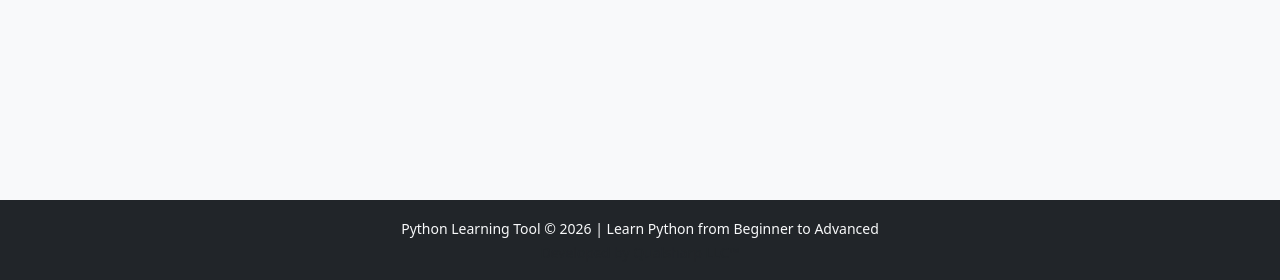
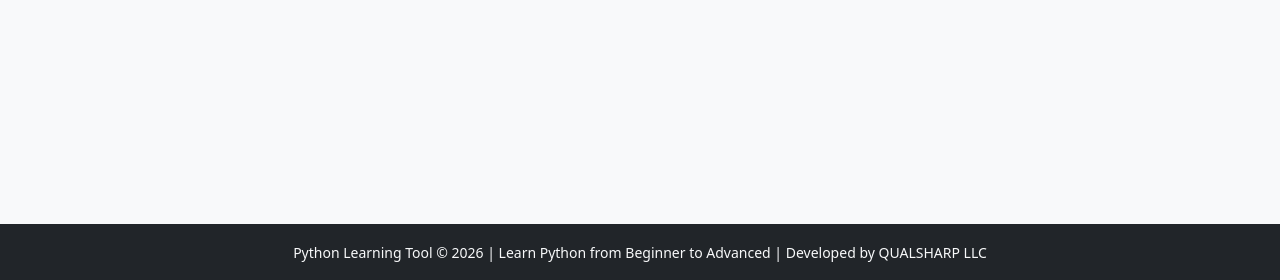
Before and after one commit to PraveenPanchanam/PythonLearningTool, a Flask app: a page that uses app/templates/base.html in a window 1280 px wide. Shown: the part 520-800 px from the top of the page. Run offline with Flask 3, Linux system fonts and the light colour scheme.

Commit message:
Update footer: single-line credit for QUALSHARP LLC

```diff
--- a/app/templates/base.html
+++ b/app/templates/base.html
@@ -19,9 +19,7 @@
 
     <footer class="bg-dark text-light py-3 mt-auto">
         <div class="container text-center">
-            <small>Python Learning Tool &copy; 2026 | Learn Python from Beginner to Advanced</small>
-            <br>
-            <small class="text-muted">Developed by Qualsharp LLC&trade;</small>
+            <small>Python Learning Tool &copy; 2026 | Learn Python from Beginner to Advanced | Developed by QUALSHARP LLC</small>
         </div>
     </footer>
 
```
